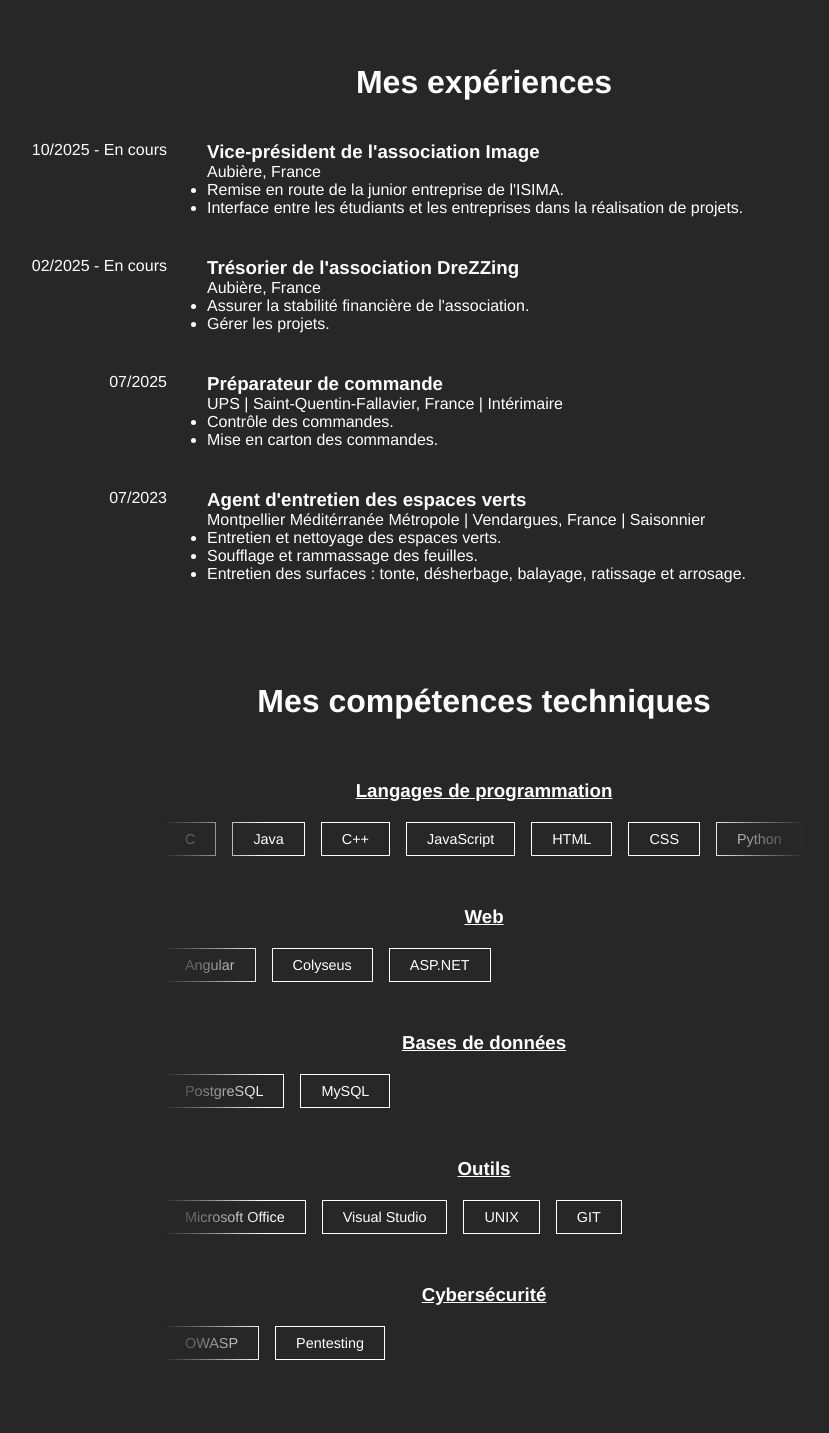
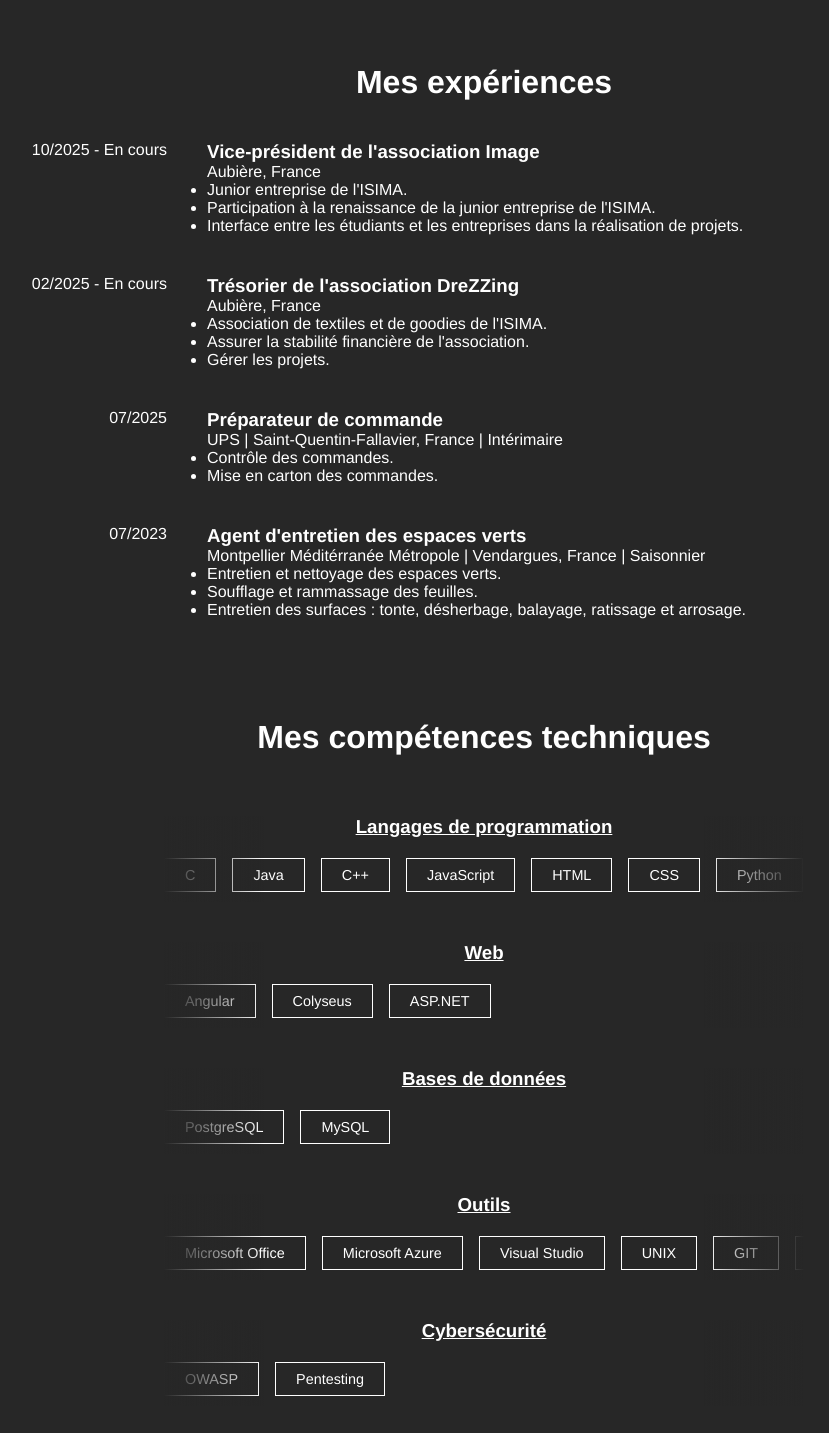
Before and after one commit to kylianjoff/kylianjulia, an Angular app in the folder kylianjulia/: page /about in a window 1280 px wide. Shown: the part 567-2000 px from the top of the page, without its empty margins (151-980 px from the left). Built offline with nearby package versions, Linux system fonts and the light colour scheme; what ngx-markdown would draw is missing.

Commit message:
Mise à jour de ma vie

```diff
--- a/kylianjulia/src/app/about/about.ts
+++ b/kylianjulia/src/app/about/about.ts
@@ -78,7 +78,8 @@ export class About {
       nom: 'Vice-président de l\'association Image',
       lieu: 'Aubière, France',
       details: [
-        'Remise en route de la junior entreprise de l\'ISIMA.',
+        'Junior entreprise de l\'ISIMA.',
+        'Participation à la renaissance de la junior entreprise de l\'ISIMA.',
         'Interface entre les étudiants et les entreprises dans la réalisation de projets.'
       ],
       periode: '10/2025 - En cours',
@@ -87,6 +88,7 @@ export class About {
       nom: 'Trésorier de l\'association DreZZing',
       lieu: 'Aubière, France',
       details: [
+        'Association de textiles et de goodies de l\'ISIMA.',
         'Assurer la stabilité financière de l\'association.',
         'Gérer les projets.'
       ],
@@ -120,7 +122,8 @@ export class About {
       role: 'Vice-président (10/2025 - actuel)',
       logo: 'assos/image.png',
       details: [
-        'Aide au relancement de l\'association'
+        'Aide au relancement de l\'association.',
+        'Responsable du lien entre les projets et les étudiants.'
       ]
     },
     {
@@ -129,8 +132,8 @@ export class About {
       role: 'Trésorier (02/2025 - actuel)',
       logo: 'assos/drezzing.png',
       details: [
-        'Assurer la stabilité financière de l\'association',
-        'Gestion des projets'
+        'Assurer la stabilité financière de l\'association.',
+        'Gestion des projets.'
       ]
     },
     {
@@ -139,10 +142,10 @@ export class About {
       role: 'Responsable de la communication interne (03/2025 - actuel)',
       logo: 'assos/shared.png',
       details: [
-        'Membre fondateur du club',
-        'Communication des actions caritatives auprès des étudiants de l\'ISIMA',
-        'Travail avec des associations',
-        'Organisation de la partie associative de l\'événement ZZevent organisé par le BDE ISIMA'
+        'Membre fondateur du club.',
+        'Communication des actions caritatives auprès des étudiants de l\'ISIMA.',
+        'Travail avec des associations.',
+        'Organisation de la partie associative de l\'événement ZZevent organisé par le BDE ISIMA.'
       ]
     },
     {
@@ -157,8 +160,8 @@ export class About {
       role: 'DJ (05/2025 - actuel)',
       logo: 'assos/sigmix.JPEG',
       details: [
-        'Débutant',
-        'Assurer l\'ambiance des soirées'
+        'Débutant.',
+        'Assurer l\'ambiance des soirées à l\'ISIMA et à Sigma Clermont.'
       ]
     }
   ]
@@ -173,7 +176,7 @@ export class About {
     { titre: 'Langages de programmation', skills: ['C', 'Java', 'C++', 'JavaScript', 'HTML', 'CSS', 'Python', 'PHP'] },
     { titre: 'Web', skills: ['Angular', 'Colyseus', 'ASP.NET'] },
     { titre: 'Bases de données', skills: ['PostgreSQL', 'MySQL'] },
-    { titre: 'Outils', skills: ['Microsoft Office', 'Visual Studio', 'UNIX', 'GIT'] },
+    { titre: 'Outils', skills: ['Microsoft Office', 'Microsoft Azure', 'Visual Studio', 'UNIX', 'GIT', 'Docker'] },
     { titre: 'Cybersécurité', skills: ['OWASP', 'Pentesting'] }
   ];
 
```
